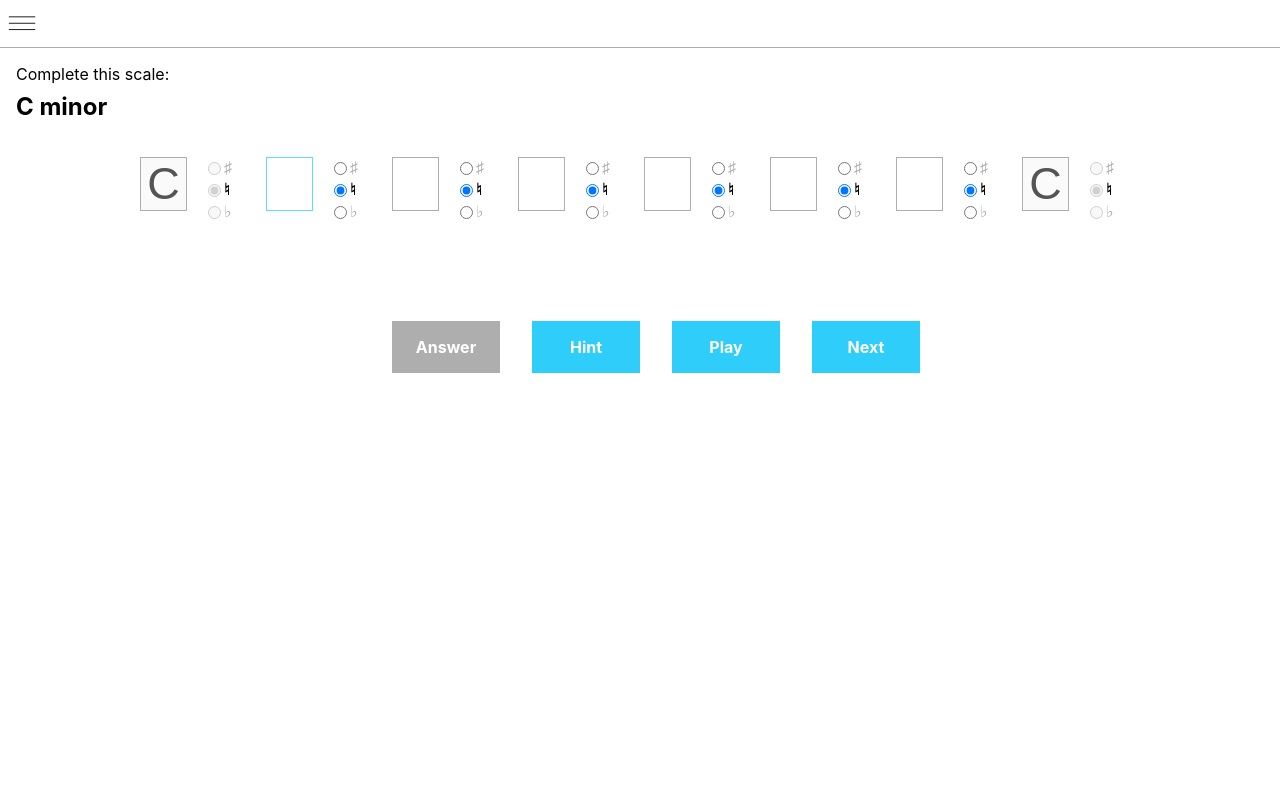
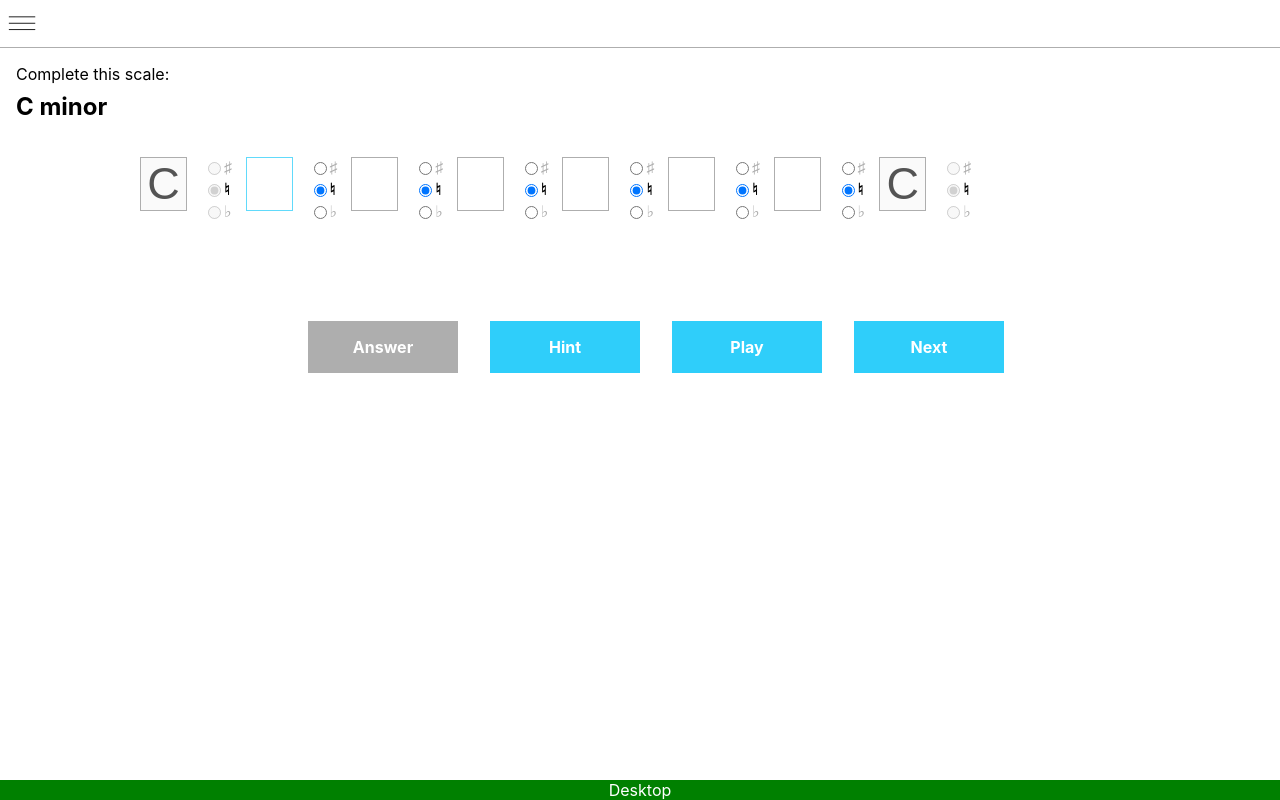
Before and after one commit to visusnet/scale-trainer, a React (Create React App) app: page / in a window 1280 px wide. Built offline with nearby package versions, Linux system fonts and the light colour scheme.

Commit message:
Improved spacings.

```diff
--- a/src/assets/_mixins.scss
+++ b/src/assets/_mixins.scss
@@ -9,7 +9,7 @@
     }
 }
 
-@mixin auto-fill-grid($numberOfRows: null, $max-width: 47px, $gap: 1em) {
+@mixin auto-fill-grid($numberOfRows: null, $max-width: 1.8em, $gap: 1em) {
     display: grid;
     grid-template-columns: repeat(auto-fill, $max-width);
     grid-gap: $gap;
--- a/src/assets/_variables.scss
+++ b/src/assets/_variables.scss
@@ -18,4 +18,4 @@ $solution-color-wrong: white;
 
 $border: 1px solid grayscale($color-light-blue);
 
-$debug: false;
+$debug: true;
--- a/src/components/ScaleQuestion/ScaleQuestion.scss
+++ b/src/components/ScaleQuestion/ScaleQuestion.scss
@@ -84,7 +84,7 @@
         }
 
         &__actions {
-            @include grid(3, 1, 0);
+            @include grid(4, 1, 0);
             position: fixed;
             bottom: 1em;
             left: 0;
@@ -92,7 +92,7 @@
         }
 
         &__playButton {
-            display: none;
+            display: inline-block;
         }
 
         &__solution {
@@ -105,6 +105,9 @@
     }
 
     @include breakpoint(tablet) {
+        &__notes {
+            @include auto-fill-grid(2, 2.3em);
+        }
         &__note {
             @include grid(2);
         }
@@ -184,17 +187,17 @@
         font: $font;
         background-color: $button-background-color;
         border: 0;
-        padding: 1em;
+        padding: 1em 0;
         margin: 0;
         color: white;
         font-weight: bold;
         transition: all 0.2s;
-        max-width: 200px;
+        max-width: 150px;
 
         @include breakpoint(phablet) {
             margin-left: auto;
             margin-right: auto;
-            min-width: 108px;
+            width: 100%;
         }
 
         @include breakpoint(desktop) {
```
